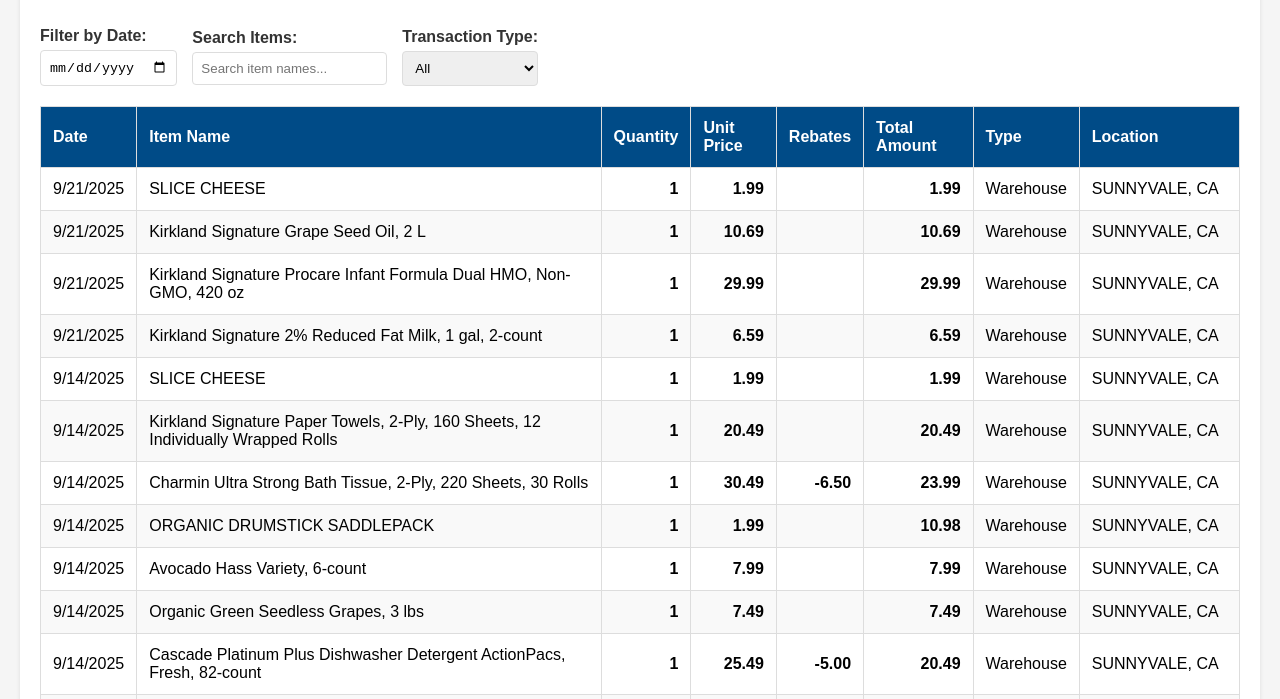
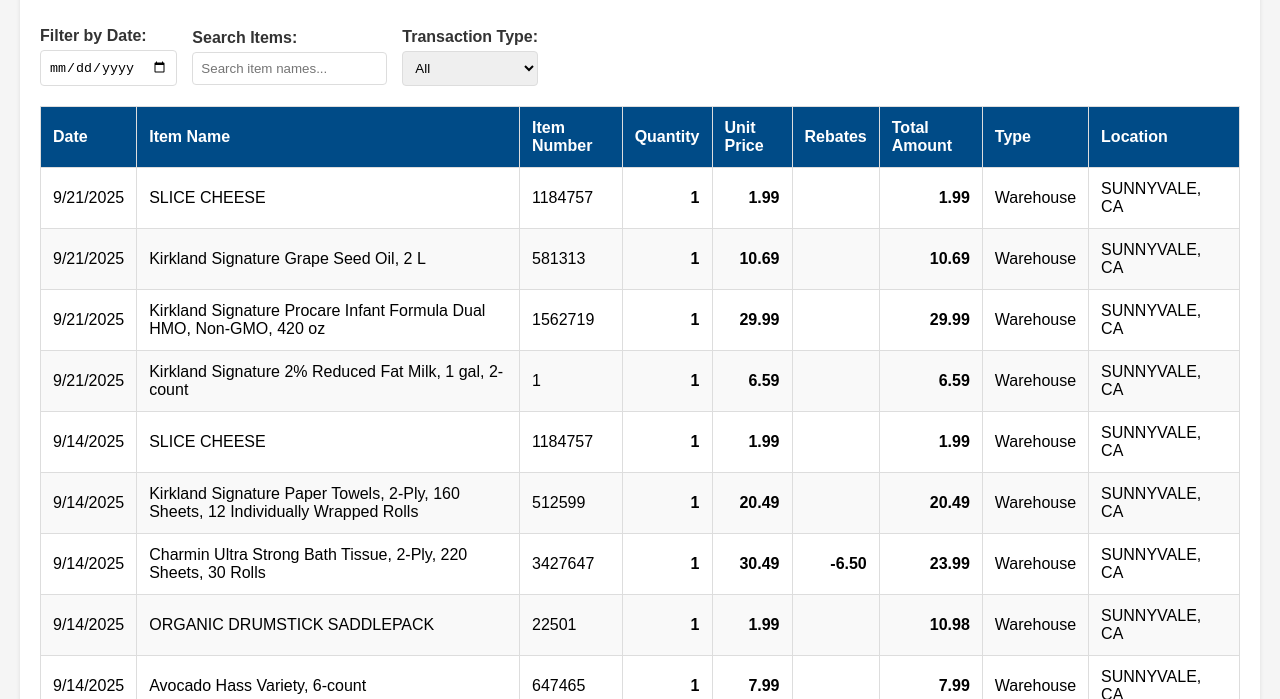
Before and after one commit to shubhamjindal0810/costco-receipts, a plain HTML site: page index.html in a window 1280 px wide. Shown: the part 101-800 px from the top of the page. Drawn offline with Linux system fonts and the light colour scheme.

Commit message:
Update index.html

```diff
--- a/index.html
+++ b/index.html
@@ -122,6 +122,7 @@
                 <tr>
                     <th>Date</th>
                     <th>Item Name</th>
+                    <th>Item Number</th>
                     <th>Quantity</th>
                     <th>Unit Price</th>
                     <th>Rebates</th>
@@ -167,14 +168,14 @@
 
         function showLoadingMessage(message) {
             const tbody = document.getElementById('tableBody');
-            tbody.innerHTML = `<tr><td colspan="8" style="text-align: center; padding: 40px;">${message}</td></tr>`;
+            tbody.innerHTML = `<tr><td colspan="9" style="text-align: center; padding: 40px;">${message}</td></tr>`;
         }
 
         function showErrorMessage(message) {
             const tbody = document.getElementById('tableBody');
             tbody.innerHTML = `
                 <tr>
-                    <td colspan="8" style="text-align: center; padding: 40px; color: red;">
+                    <td colspan="9" style="text-align: center; padding: 40px; color: red;">
                         ${message}<br><br>
                         <strong>Make sure the 'costco-receipts.json' file is in the same folder as this HTML file.</strong>
                     </td>
@@ -224,6 +225,7 @@
                     allRows.push({
                         date: date,
                         itemName: itemName,
+                        itemNumber: processedItem.itemNumber || 'N/A',
                         quantity: processedItem.quantity,
                         unitPrice: processedItem.unitPrice ? `${processedItem.unitPrice.toFixed(2)}` : 'N/A',
                         rebates: processedItem.rebates ? `-${processedItem.rebates.toFixed(2)}` : '',
@@ -256,6 +258,7 @@
                     if (!findMatchingItemForRebate(itemArray, item, index)) {
                         processedItems.push({
                             itemName: item.itemActualName || item.itemDescription01 || 'Rebate/Discount',
+                            itemNumber: item.itemNumber,
                             quantity: Math.abs(item.unit || 1),
                             unitPrice: 0,
                             rebates: 0,
@@ -289,6 +292,7 @@
 
                 processedItems.push({
                     itemName: item.itemActualName || item.itemDescription01 || 'Unknown Item',
+                    itemNumber: item.itemNumber,
                     quantity: item.unit || 1,
                     unitPrice: item.itemUnitPriceAmount || 0,
                     rebates: totalRebates,
@@ -362,6 +366,7 @@
                 tr.innerHTML = `
                     <td class="date">${row.date}</td>
                     <td>${row.itemName}</td>
+                    <td>${row.itemNumber}</td>
                     <td class="amount">${row.quantity}</td>
                     <td class="amount">${row.unitPrice}</td>
                     <td class="amount">${row.rebates}</td>
```
